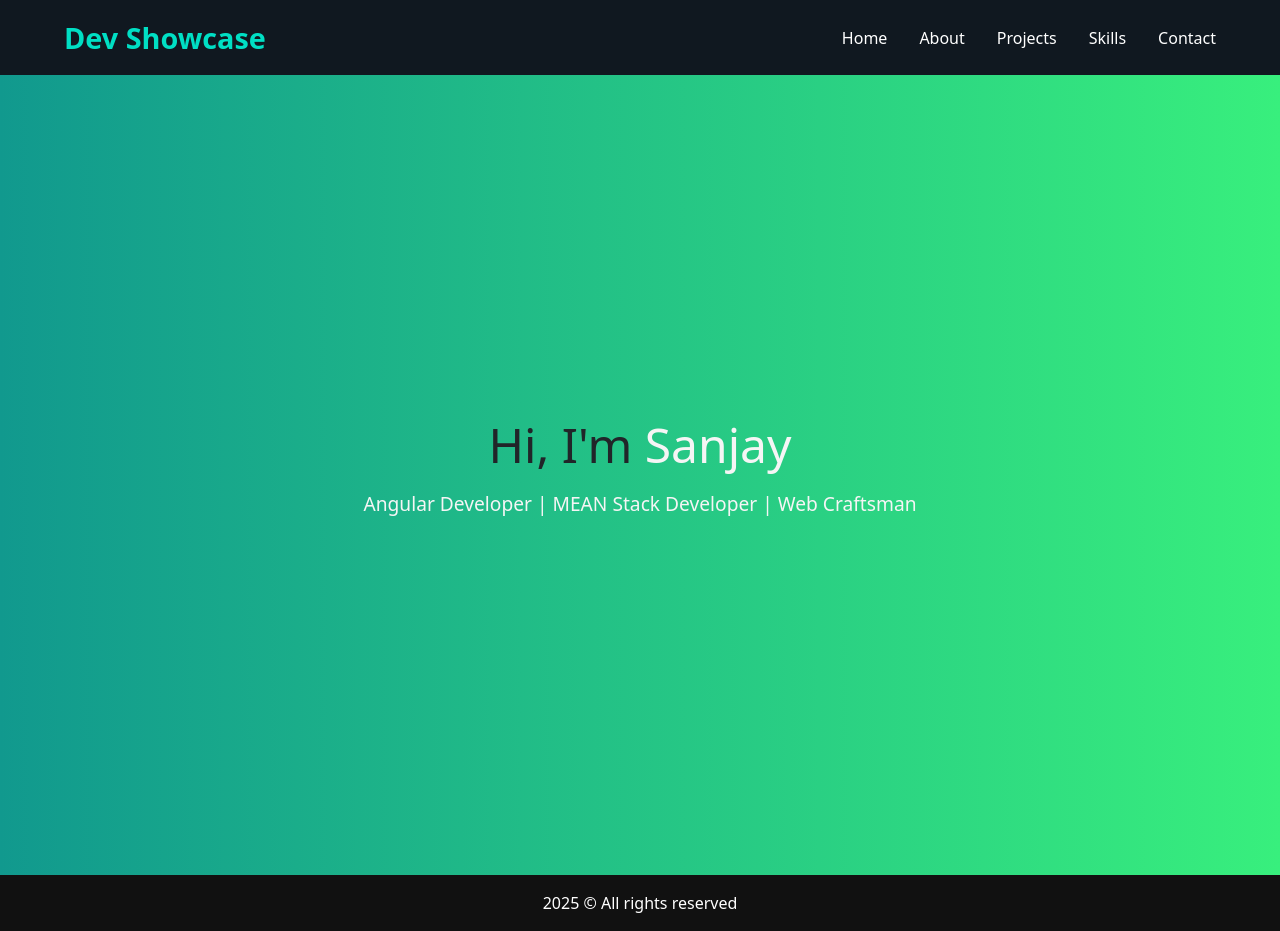
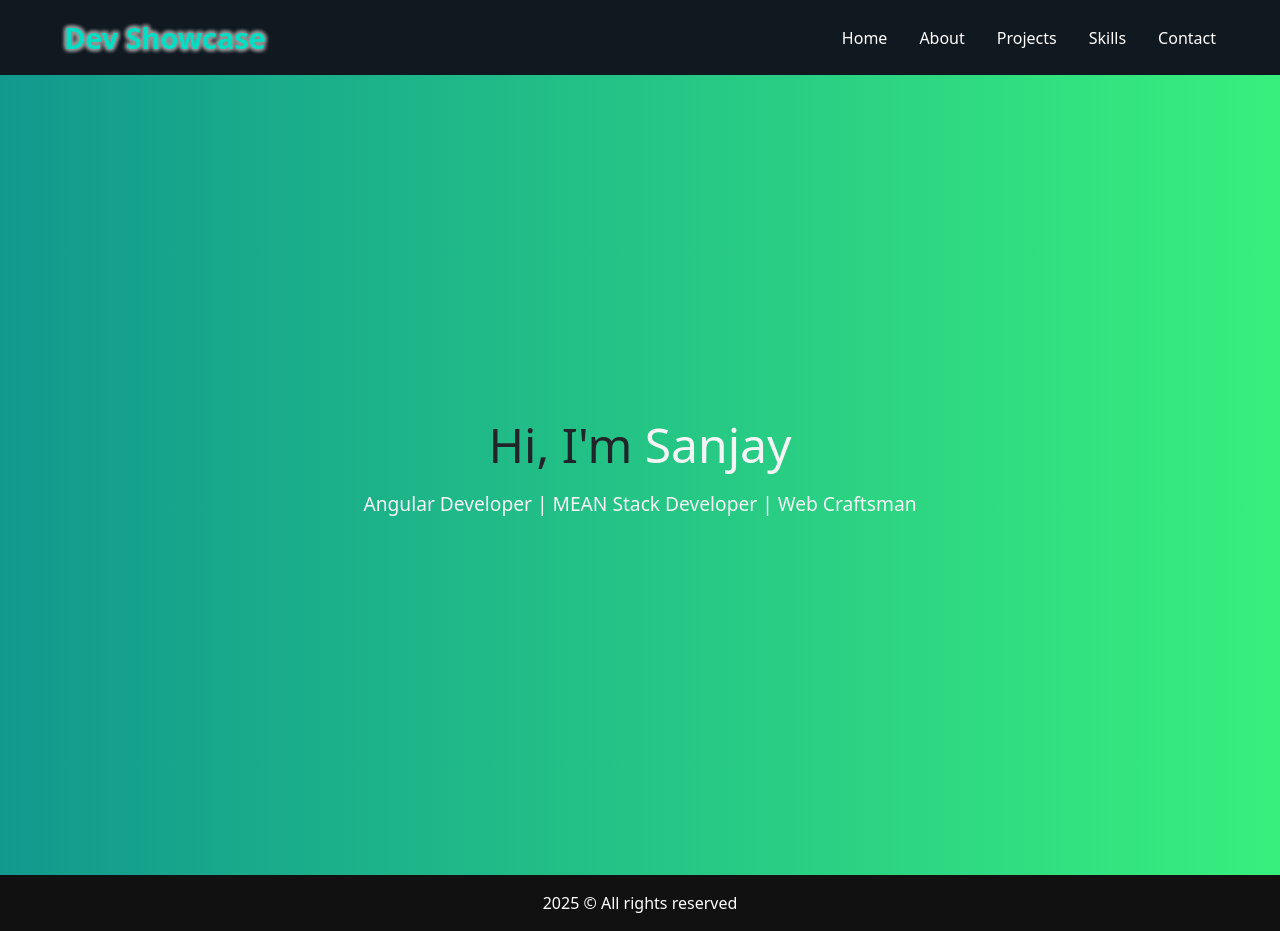
Before and after one commit to Sanjai212002/portfolio_app, an Angular app: page / in a window 1280 px wide. In both pictures the pointer is over the link "Dev Showcase". Built offline with nearby package versions, Linux system fonts and the light colour scheme.

Commit message:
neon effect

```diff
--- a/src/app/app.component.css
+++ b/src/app/app.component.css
@@ -35,6 +35,14 @@
     justify-content: space-between;
     align-items: center;
     }
+    .anchor:hover{
+  text-shadow:
+    0 0 5px gray,
+    0 0 5px grey,
+    0 0 5px white,
+    0 0 5px white;
+}
+
 
     .logo .anchor{
     font-size: 1.8rem;
```
